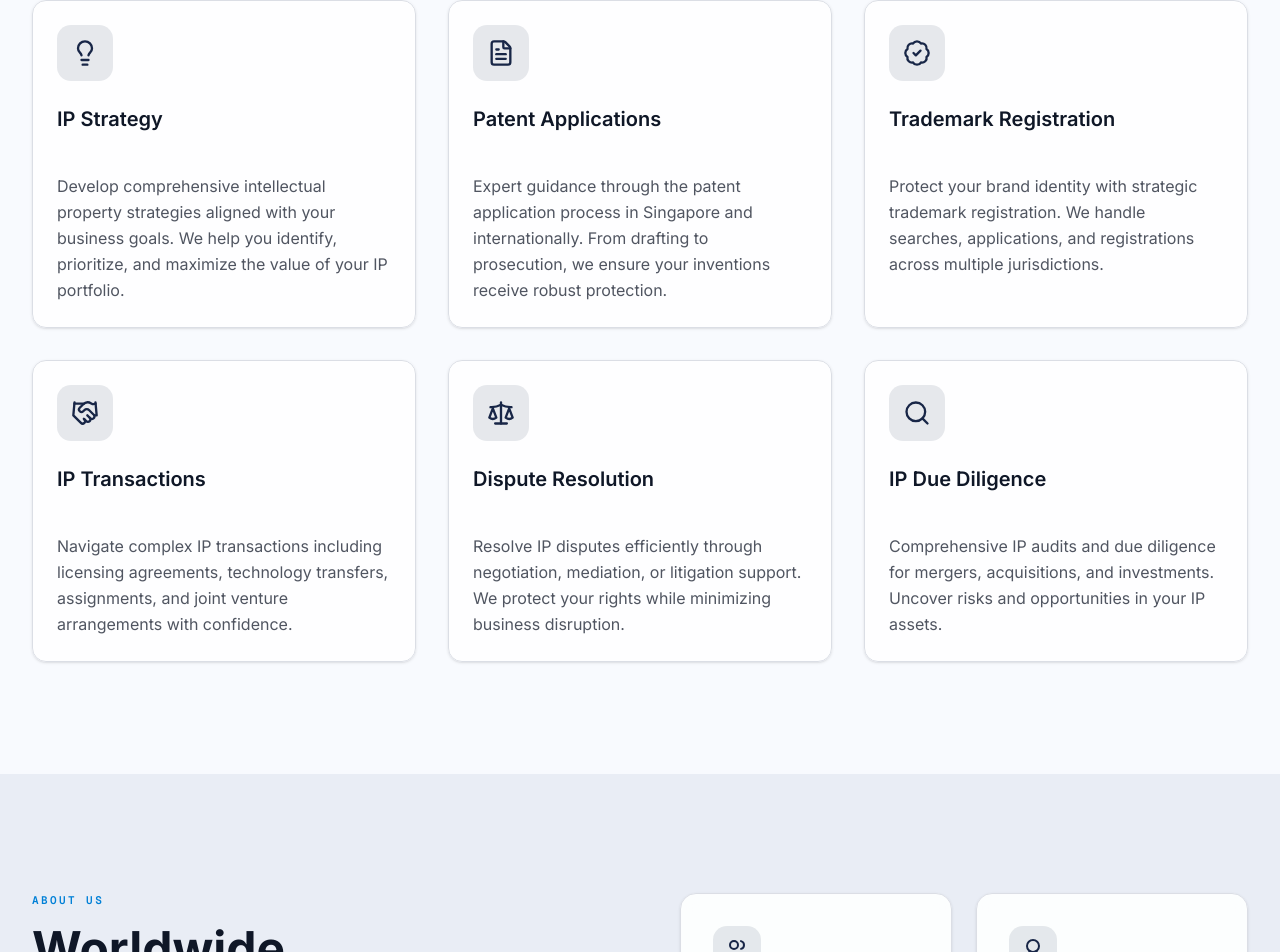
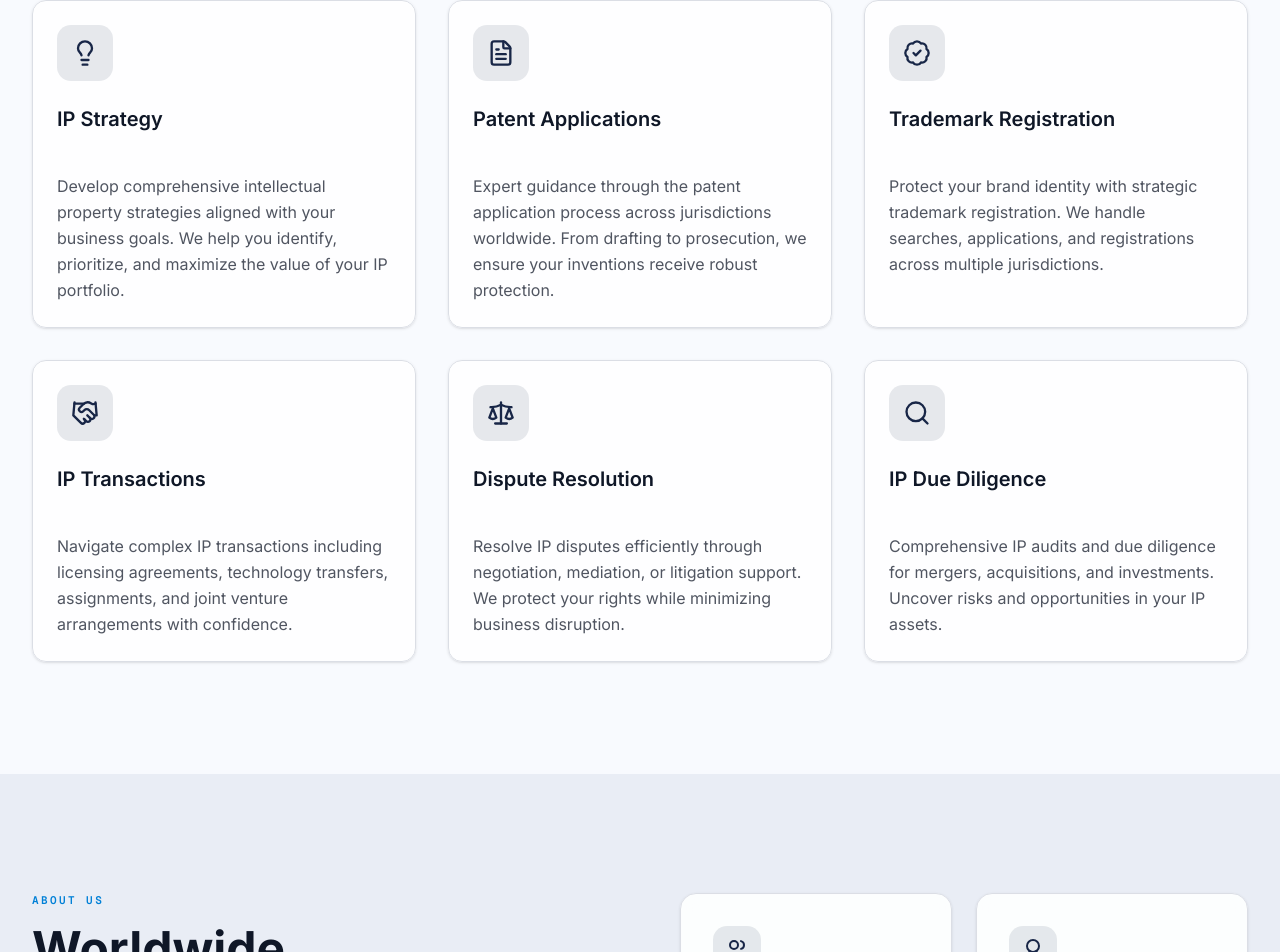
Before and after one commit to DefengSong/easyip-business-website, a Next.js app: page / in a window 1280 px wide. Shown: the part 1145-2097 px from the top of the page. Built offline with nearby package versions, Linux system fonts and the light colour scheme.

Commit message:
Services: remove Singapore-specific patent wording
Made-with: Cursor

```diff
--- a/components/services-section.tsx
+++ b/components/services-section.tsx
@@ -19,7 +19,7 @@ const services = [
     icon: FileText,
     title: "Patent Applications",
     description:
-      "Expert guidance through the patent application process in Singapore and internationally. From drafting to prosecution, we ensure your inventions receive robust protection.",
+      "Expert guidance through the patent application process across jurisdictions worldwide. From drafting to prosecution, we ensure your inventions receive robust protection.",
   },
   {
     icon: BadgeCheck,
```
